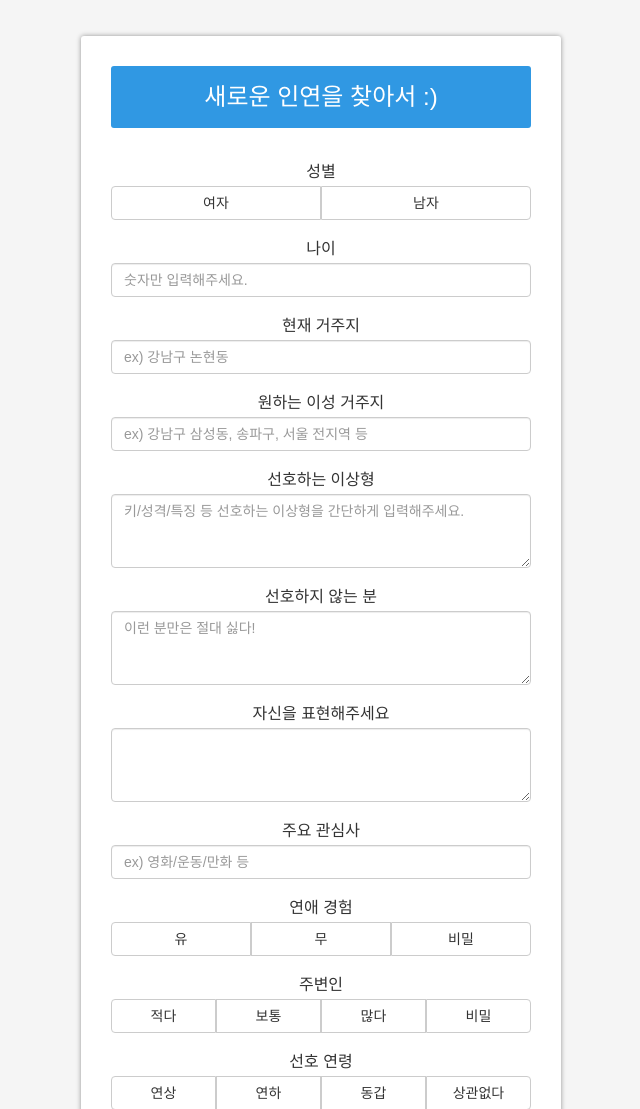
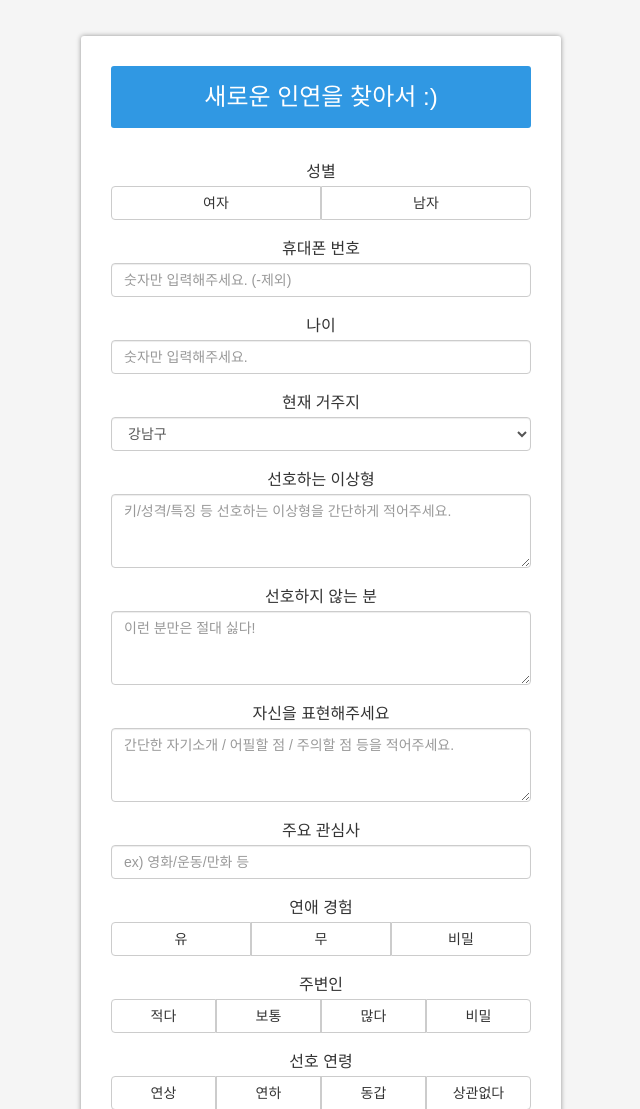
Before and after one commit to mu29/twenties, a Flask app: page / in a window 1280 px wide. Shown: the part 1885-2994 px from the top of the page, without its empty margins (319-959 px from the left). Run offline with Flask 2, Linux system fonts and the light colour scheme; some libraries are stand-ins or nearby versions.

Commit message:
지역 선택 부분 수정

```diff
--- a/templates/index.html
+++ b/templates/index.html
@@ -61,6 +61,11 @@
                         </div>
                     </div>
 
+                    <label>휴대폰 번호</label>
+                    <div class="form-group">
+                        <input type="number" name="phone" class="form-control" placeholder="숫자만 입력해주세요. (-제외)" required="true" maxlength="11">
+                    </div>
+
                     <label>나이</label>
                     <div class="form-group">
                         <input type="number" name="age" class="form-control" placeholder="숫자만 입력해주세요." required="true" onkeyup="this.value=number_filter(this.value);" maxlength="2">
@@ -68,47 +73,69 @@
 
                     <label>현재 거주지</label>
                     <div class="form-group">
-                        <input type="text" name="my_location" class="form-control" placeholder="ex) 강남구 논현동" required="true">
-                    </div>
-
-                    <label>원하는 이성 거주지</label>
-                    <div class="form-group">
-                        <input type="text" name="other_location" class="form-control" placeholder="ex) 강남구 삼성동, 송파구, 서울 전지역 등" required="true">
+                        <select class="form-control" name="location">
+                            <option>강남구</option>
+                            <option>강서구</option>
+                            <option>송파구</option>
+                            <option>양천구</option>
+                            <option>구로구</option>
+                            <option>금천구</option>
+                            <option>영등포구</option>
+                            <option>동작구</option>
+                            <option>관악구</option>
+                            <option>서초구</option>
+                            <option>강동구</option>
+                            <option>마포구</option>
+                            <option>서대문구</option>
+                            <option>은평구</option>
+                            <option>종로구</option>
+                            <option>중구</option>
+                            <option>용산구</option>
+                            <option>강북구</option>
+                            <option>성북구</option>
+                            <option>동대문구</option>
+                            <option>성동구</option>
+                            <option>노원구</option>
+                            <option>중랑구</option>
+                            <option>광진구</option>
+                            <option>도봉구</option>
+                            <option>경기권</option>
+                        </select>
                     </div>
 
                     <label>선호하는 이상형</label>
                     <div class="form-group">
-                        <textarea name="ideal" class="form-control" rows="3" placeholder="키/성격/특징 등 선호하는 이상형을 간단하게 입력해주세요."></textarea>
+                        <textarea name="ideal" class="form-control" rows="3" placeholder="키/성격/특징 등 선호하는 이상형을 간단하게 적어주세요."></textarea>
                     </div>
 
                     <label>선호하지 않는 분</label>
                     <div class="form-group">
-                        <textarea name="ideal" class="form-control" rows="3" placeholder="이런 분만은 절대 싫다!"></textarea>
+                        <textarea name="non_ideal" class="form-control" rows="3" placeholder="이런 분만은 절대 싫다!"></textarea>
                     </div>
 
                     <label>자신을 표현해주세요</label>
                     <div class="form-group">
-                        <textarea name="ideal" class="form-control" rows="3" placeholder=""></textarea>
+                        <textarea name="introduce" class="form-control" rows="3" placeholder="간단한 자기소개 / 어필할 점 / 주의할 점 등을 적어주세요."></textarea>
                     </div>
 
                     <label>주요 관심사</label>
                     <div class="form-group">
-                        <input type="text" name="my_location" class="form-control" placeholder="ex) 영화/운동/만화 등" required="true">
+                        <input type="text" name="interest" class="form-control" placeholder="ex) 영화/운동/만화 등" required="true">
                     </div>
 
                     <label>연애 경험</label>
                     <div class="form-group">
                         <div class="btn-group btn-group-justified" data-toggle="buttons">
                             <label class="btn btn-default">
-                                <input type="radio" name="gender" value="여자" autocomplete="off">
+                                <input type="radio" name="experience" value="유" autocomplete="off">
                                 유
                             </label>
                             <label class="btn btn-default">
-                                <input type="radio" name="gender" value="남자" autocomplete="off">
+                                <input type="radio" name="experience" value="무" autocomplete="off">
                                 무
                             </label>
                             <label class="btn btn-default">
-                                <input type="radio" name="gender" value="남자" autocomplete="off">
+                                <input type="radio" name="experience" value="비밀" autocomplete="off">
                                 비밀
                             </label>
                         </div>
@@ -118,19 +145,19 @@
                     <div class="form-group">
                         <div class="btn-group btn-group-justified" data-toggle="buttons">
                             <label class="btn btn-default">
-                                <input type="radio" name="gender" value="여자" autocomplete="off">
+                                <input type="radio" name="friend" value="적다" autocomplete="off">
                                 적다
                             </label>
                             <label class="btn btn-default">
-                                <input type="radio" name="gender" value="남자" autocomplete="off">
+                                <input type="radio" name="friend" value="보통" autocomplete="off">
                                 보통
                             </label>
                             <label class="btn btn-default">
-                                <input type="radio" name="gender" value="남자" autocomplete="off">
+                                <input type="radio" name="friend" value="많다" autocomplete="off">
                                 많다
                             </label>
                             <label class="btn btn-default">
-                                <input type="radio" name="gender" value="남자" autocomplete="off">
+                                <input type="radio" name="friend" value="비밀" autocomplete="off">
                                 비밀
                             </label>
                         </div>
@@ -140,19 +167,19 @@
                     <div class="form-group">
                         <div class="btn-group btn-group-justified" data-toggle="buttons">
                             <label class="btn btn-default">
-                                <input type="radio" name="gender" value="연상" autocomplete="off">
+                                <input type="radio" name="prefer_age" value="연상" autocomplete="off">
                                 연상
                             </label>
                             <label class="btn btn-default">
-                                <input type="radio" name="gender" value="연하" autocomplete="off">
+                                <input type="radio" name="prefer_age" value="연하" autocomplete="off">
                                 연하
                             </label>
                             <label class="btn btn-default">
-                                <input type="radio" name="gender" value="동갑" autocomplete="off">
+                                <input type="radio" name="prefer_age" value="동갑" autocomplete="off">
                                 동갑
                             </label>
                             <label class="btn btn-default">
-                                <input type="radio" name="gender" value="상관없다" autocomplete="off">
+                                <input type="radio" name="prefer_age" value="상관없다" autocomplete="off">
                                 상관없다
                             </label>
                         </div>
```
